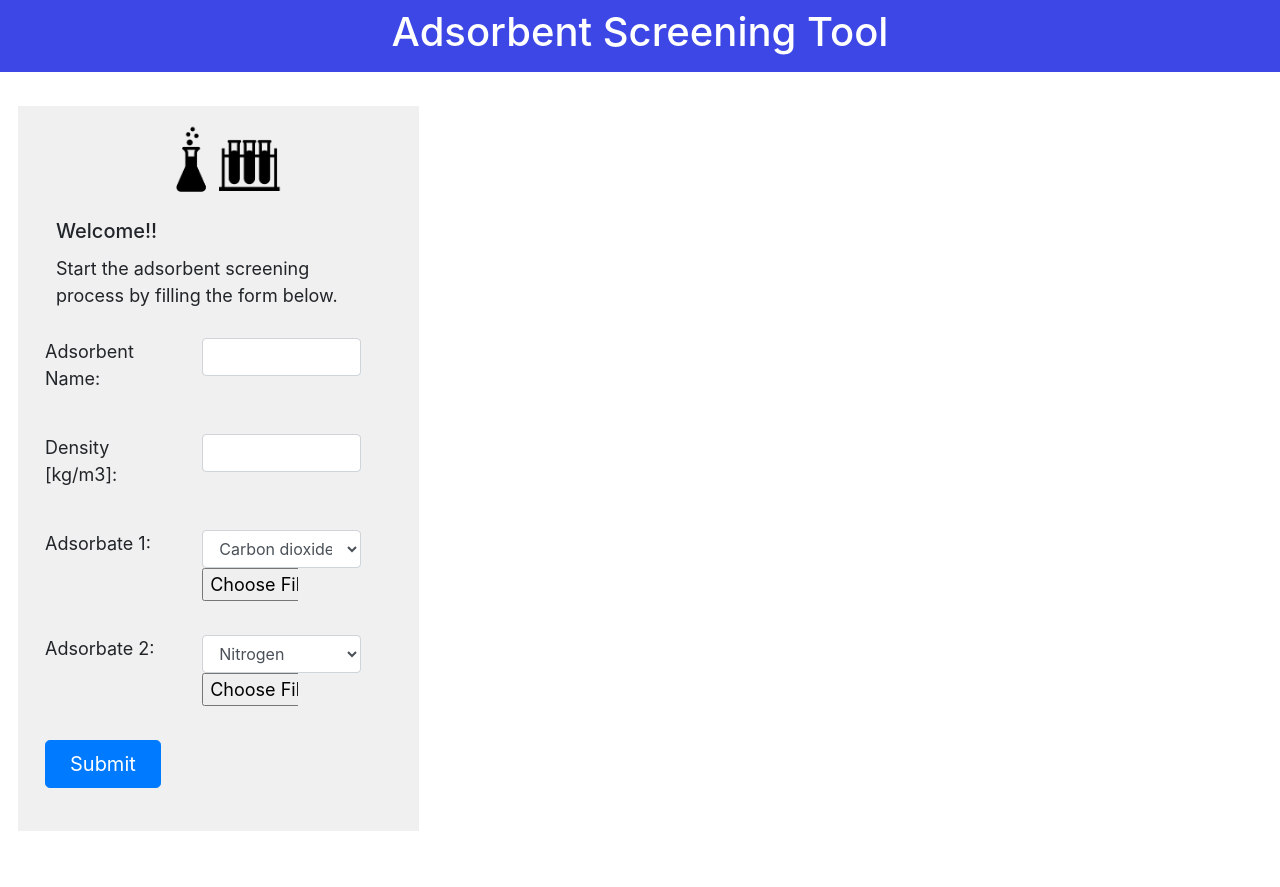
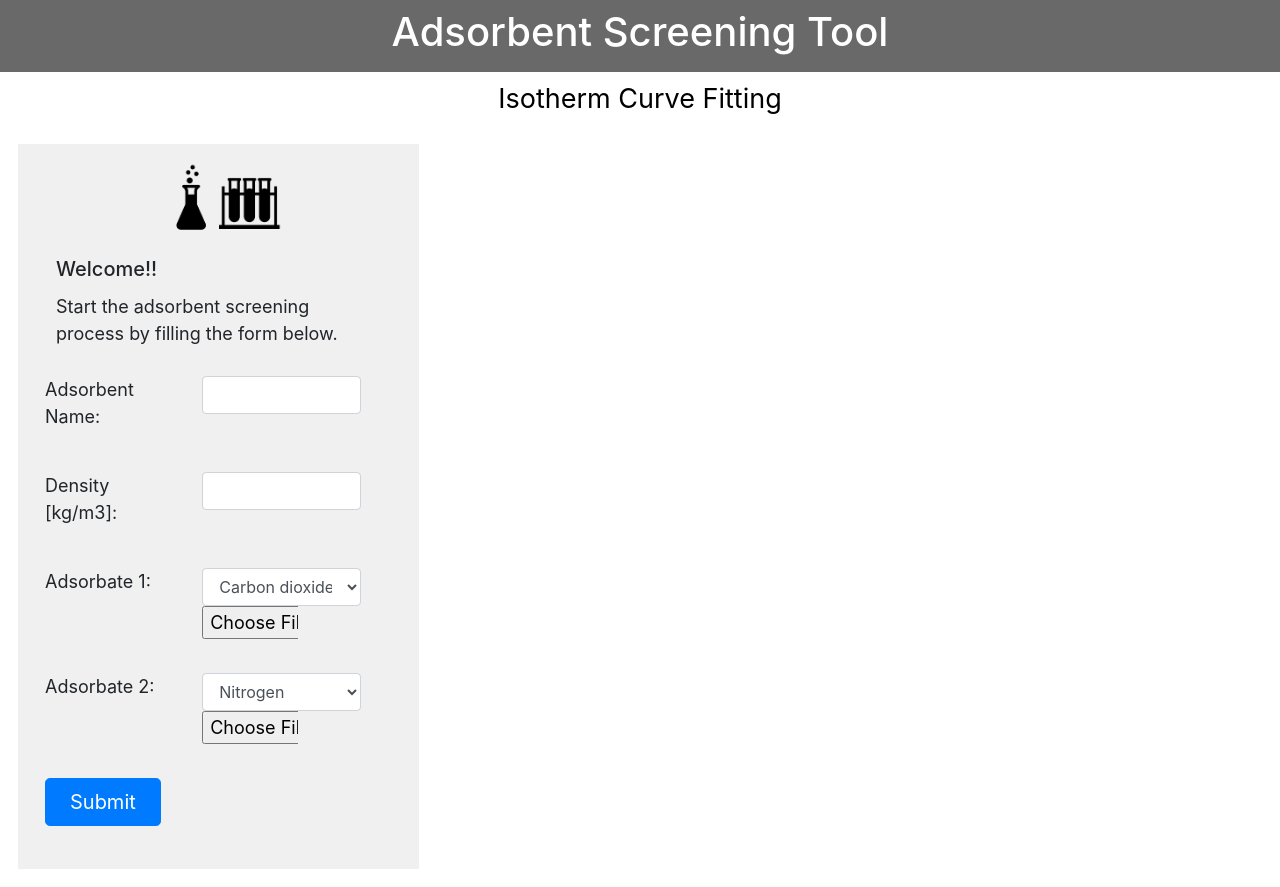
Before and after one commit to vishalbalashankar/isotherm_fitting_tool, a React (Create React App) app in the folder react-frontend/: page / in a window 1280 px wide. Before the commit the page ends 849 px from the top, so only its background shows below. Built offline with nearby package versions, Linux system fonts and the light colour scheme; no server answers; the HTML template or start-up script is replaced by a standard one.

Commit message:
Added sub heading

```diff
--- a/react-frontend/src/App.js
+++ b/react-frontend/src/App.js
@@ -2,6 +2,7 @@ import React from 'react';
 import './App.css';
 import NameForm from './component/NameForm'
 import IsoTitle from './component/IsoTitle'
+import FittingTitle from './component/FittingTitle'
 
 function App() {
   return (
@@ -10,6 +11,9 @@ function App() {
         <IsoTitle />
       </div>
       <div class="item2">
+        <FittingTitle />
+      </div>
+      <div class="item3">
       </div>
       <div>
         <NameForm />
--- /dev/null
+++ b/react-frontend/src/component/FittingTitle.js
@@ -0,0 +1,15 @@
+import React from 'react'
+import './myStyles.css';
+
+class FittingTitle extends React.Component {
+
+    render() {
+        return(
+          <div className="SubTitle">
+            Isotherm Curve Fitting
+          </div>
+        )
+    }
+}
+
+export default FittingTitle
--- a/react-frontend/src/component/myStyles.css
+++ b/react-frontend/src/component/myStyles.css
@@ -15,10 +15,20 @@
   display: flex;
   justify-content: center;
   padding: 0.5em;
-  margin-bottom: 1em;
-  background-color: rgb(12, 26, 224);
+  background-color: rgb(105, 105, 105);
   color: rgb(255, 255, 255);
-  opacity: 0.80;
+  overflow: visible;
+  position: "sticky";
+  top:0;
+}
+
+.SubTitle {
+  box-sizing: border-box;
+  display: flex;
+  justify-content: center;
+  padding: 0.25em;
+  font-size: 27px;
+  color: rgb(0, 0, 0);
 }
 
 .container_form {
```
